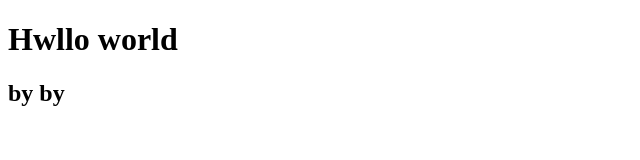
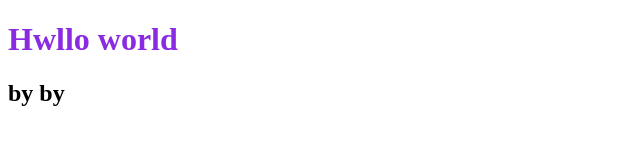
Before and after one commit to Jrana1/my-second-repo, a plain HTML site: page index.html in a window 1280 px wide. Shown: the whole page, without its empty margins (0-640 px from the left). Drawn offline with Linux system fonts and the light colour scheme.

Commit message:
color added

```diff
--- a/index.html
+++ b/index.html
@@ -5,6 +5,7 @@
     <meta http-equiv="X-UA-Compatible" content="IE=edge">
     <meta name="viewport" content="width=device-width, initial-scale=1.0">
     <title>my second repo</title>
+    <link rel="stylesheet" href="st.css">
 </head>
 <body>
     <h1>Hwllo world</h1>
--- /dev/null
+++ b/st.css
@@ -0,0 +1,4 @@
+h1{
+
+    color:blueviolet;
+}
```
